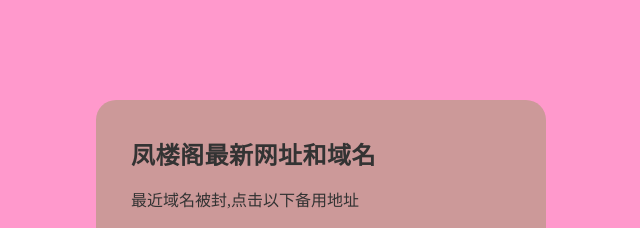
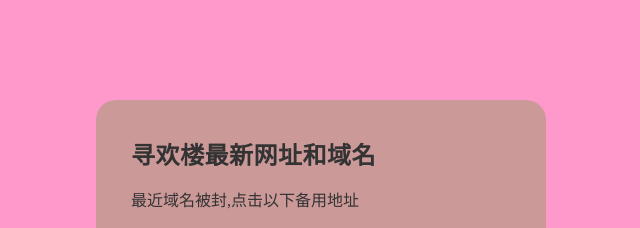
Before and after one commit to xunhuanlou/xunhuanlou.github.io, a plain HTML site: page index.html in a window 1280 px wide. Shown: the top 228 px of the page, 319-959 px from the left. Drawn offline with Linux system fonts and the light colour scheme.

Commit message:
Update index.html

```diff
--- a/index.html
+++ b/index.html
@@ -37,7 +37,7 @@
     <div class="box">
         <div class="box__description">
             <div class="box__description-container">
-                <h1 class="box__description-title">凤楼阁最新网址和域名</h1>
+                <h1 class="box__description-title">寻欢楼最新网址和域名</h1>
                 <div class="box__description-text">最近域名被封,点击以下备用地址</div>
                 <ul>
                     <li>
```
